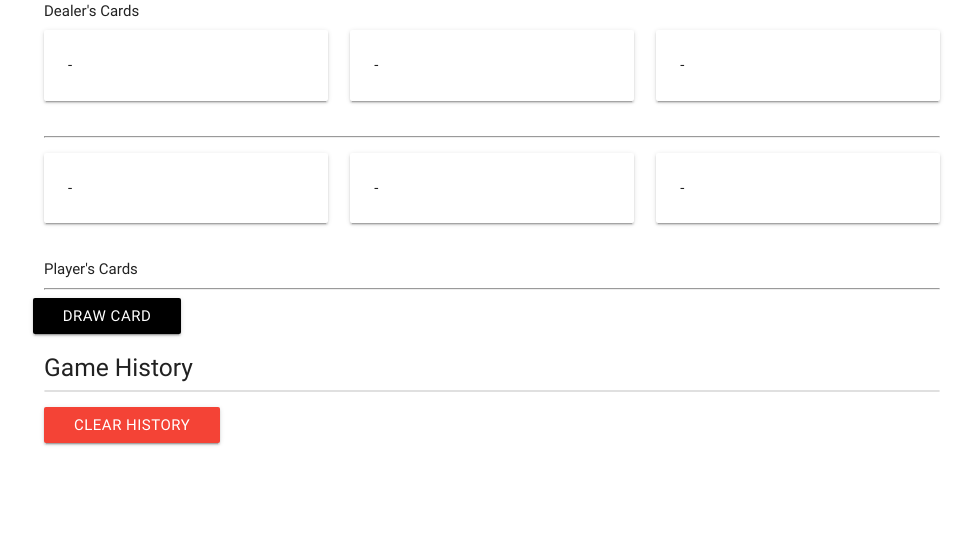
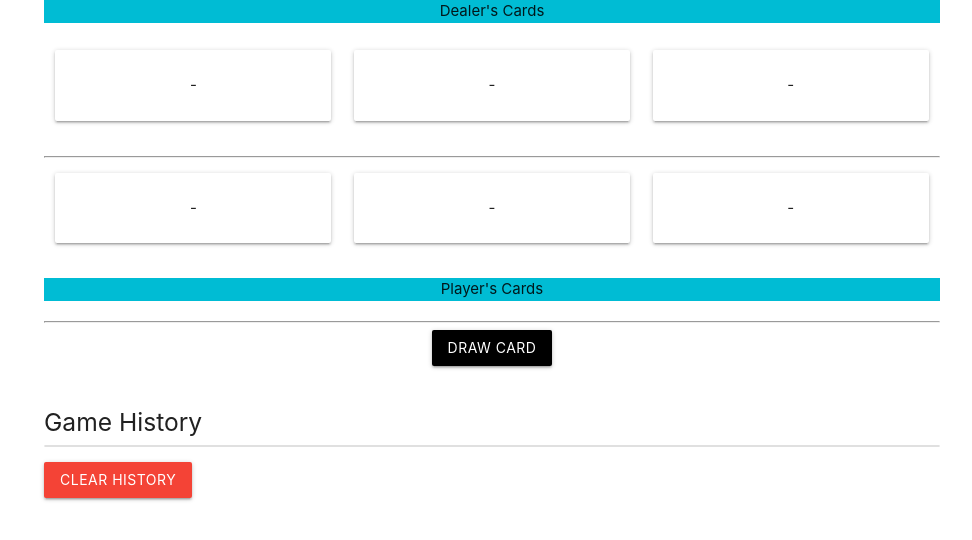
Before and after one commit to stevenckwong/js_cardgame, a plain HTML site: page index.html in a window 1280 px wide. Shown: the whole page, without its empty margins (148-1120 px from the left). Drawn offline with nearby package versions, Linux system fonts and the light colour scheme.

Commit message:
updated style to center buttons and headers

```diff
--- a/index.html
+++ b/index.html
@@ -5,7 +5,7 @@
   <meta charset="UTF-8">
   <meta name="viewport" content="width=device-width, initial-scale=1.0">
   <meta http-equiv="X-UA-Compatible" content="ie=edge">
-  <link rel="stylesheet" href="https://cdnjs.cloudflare.com/ajax/libs/materialize/0.100.2/css/materialize.min.css">
+  <link rel="stylesheet" href="https://cdnjs.cloudflare.com/ajax/libs/materialize/1.0.0/css/materialize.min.css">
   <link href="https://maxcdn.bootstrapcdn.com/font-awesome/4.7.0/css/font-awesome.min.css" rel="stylesheet" integrity="sha384-wvfXpqpZZVQGK6TAh5PVlGOfQNHSoD2xbE+QkPxCAFlNEevoEH3Sl0sibVcOQVnN"
     crossorigin="anonymous">
   <title>Card Game</title>
@@ -14,21 +14,21 @@
 <body>
 
   <div class="container">
-    <span class="card-title">Dealer's Cards</span>
+    <div class="row cyan center">Dealer's Cards</div>
     <div class="row" id="dealer-row">
       <div class="col s4" id="dealer-col-1">
         <div class="card" id="dealer-card-1">
-          <div class="card-content">-</div>
+          <div class="card-content center">-</div>
         </div>
       </div>
       <div class="col s4" id="dealer-col-2">
           <div class="card" id="dealer-card-2">
-              <div class="card-content">-</div>
+              <div class="card-content center">-</div>
           </div>
       </div>
       <div class="col s4" id="dealer-col-3">
           <div class="card" id="dealer-card-3">
-              <div class="card-content">-</div>
+              <div class="card-content center">-</div>
           </div>
       </div>
     </div>
@@ -36,24 +36,25 @@
     <div class="row" id="player-row">
       <div class="col s4" id="player-col-1">
         <div class="card" id="player-card-1">
-            <div class="card-content">-</div>
+            <div class="card-content center">-</div>
           </div>
         </div>
       <div class="col s4" id="player-col-2">
         <div class="card" id="player-card-2">
-          <div class="card-content">-</div>
+          <div class="card-content center">-</div>
         </div>
       </div>
       <div class="col s4" id="player-col-3">
           <div class="card" id="player-card-3">
-              <div class="card-content">-</div>
+              <div class="card-content center">-</div>
             </div>
           </div>
      </div>
-     <span class="card-title">Player's Cards</span>
+     <div class="row cyan center">Player's Cards</div>
      <hr>
-     <div class="row" id="control-panel">
-       <a href="#" class="btn black" id="drawCardBtn">Draw Card</a>
+     <div class="row center" id="control-panel">
+       <a href="#" class="btn black" id="drawCardBtn">Draw Card</a><br/>
+       <br/>
        <a href="#" class="btn green" id="winnerPanel">         </a>
      </div>
 
@@ -69,13 +70,6 @@
         </ul>
         <a class="btn red" href="#" id="clearHistoryBtn">Clear History</a>
       </div>
-
-
-
-
-
-
-
      </div>
   </div>
 
```
